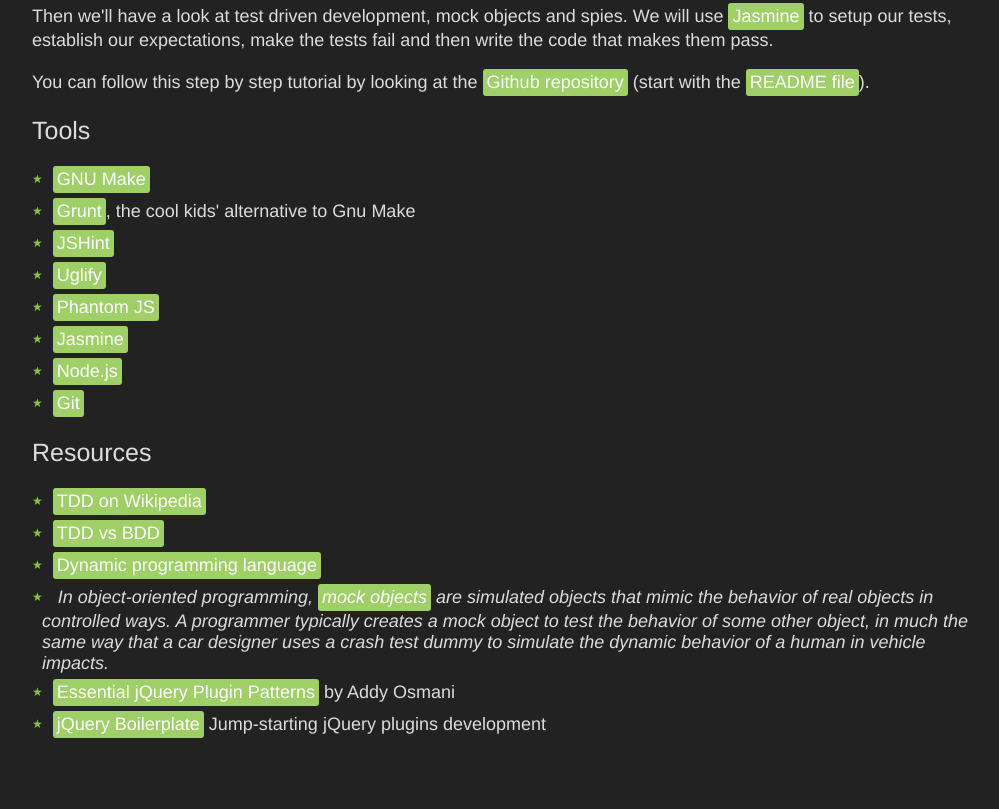
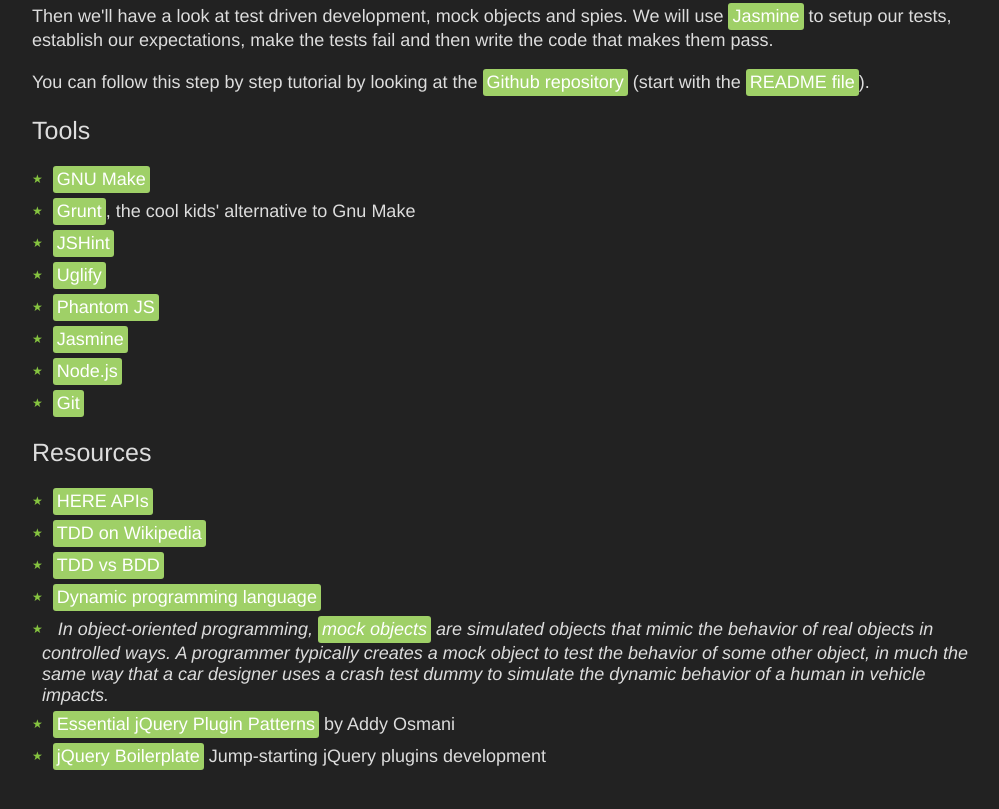
Before and after one commit to mmarcon/jhere-resources, a plain HTML site: page part-1-write-jquery-plugins-with-tdd.html in a window 1280 px wide. Shown: the part 780-1589 px from the top of the page, without its empty margins (128-1127 px from the left). Before the commit the page ends 1561 px from the top, so only its background shows below. Drawn offline with Linux system fonts and the light colour scheme; a web font is replaced by a local one.

Commit message:
Added link

```diff
--- a/part-1-write-jquery-plugins-with-tdd.html
+++ b/part-1-write-jquery-plugins-with-tdd.html
@@ -79,6 +79,7 @@
                 <h2>Resources</h2>
             </header>
             <ul>
+                <li><a href="http://developer.here.com">HERE APIs</a></li>
                 <li><a href="http://en.wikipedia.org/wiki/Test-driven_development">TDD on Wikipedia</a></li>
                 <li><a href="http://blog.pluralsight.com/2012/09/11/tdd-vs-bdd/">TDD vs BDD</a></li>
                 <li><a href="http://en.wikipedia.org/wiki/Dynamic_programming_language">Dynamic programming language</a></li>
```
